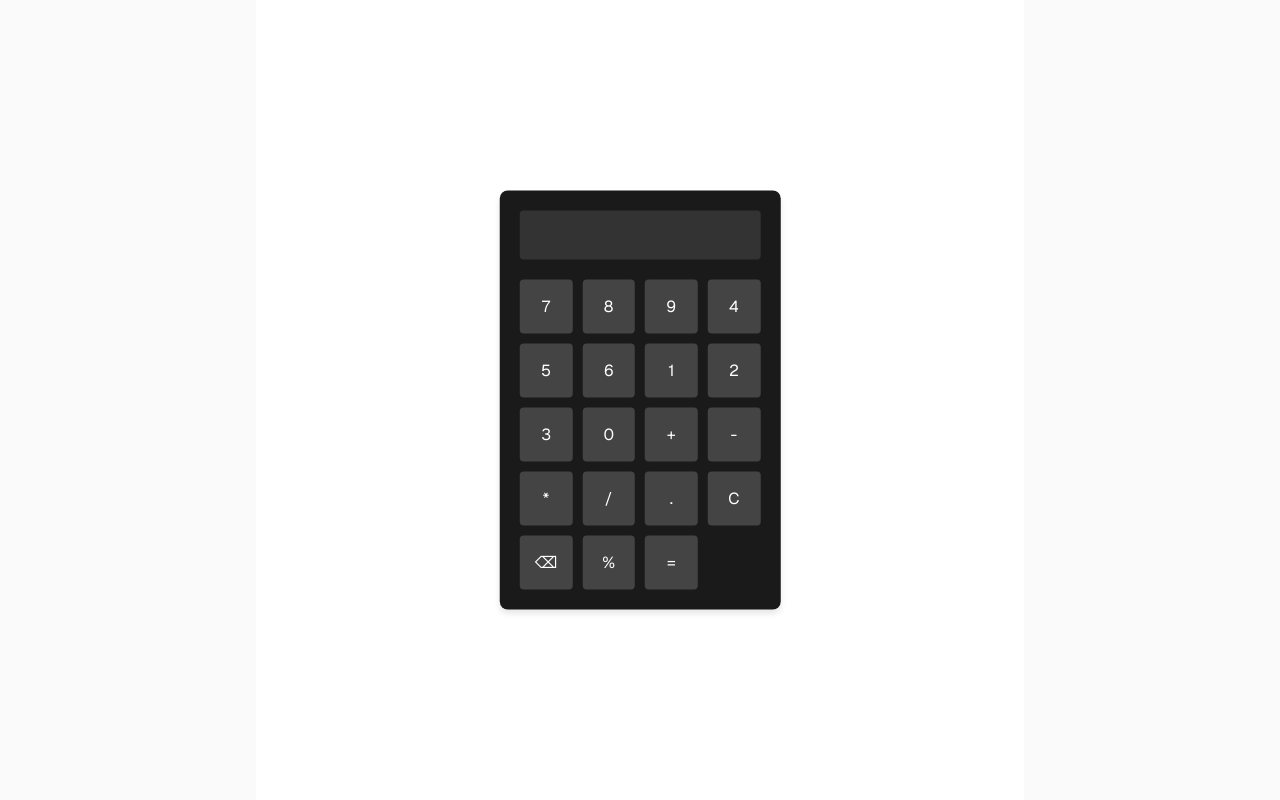
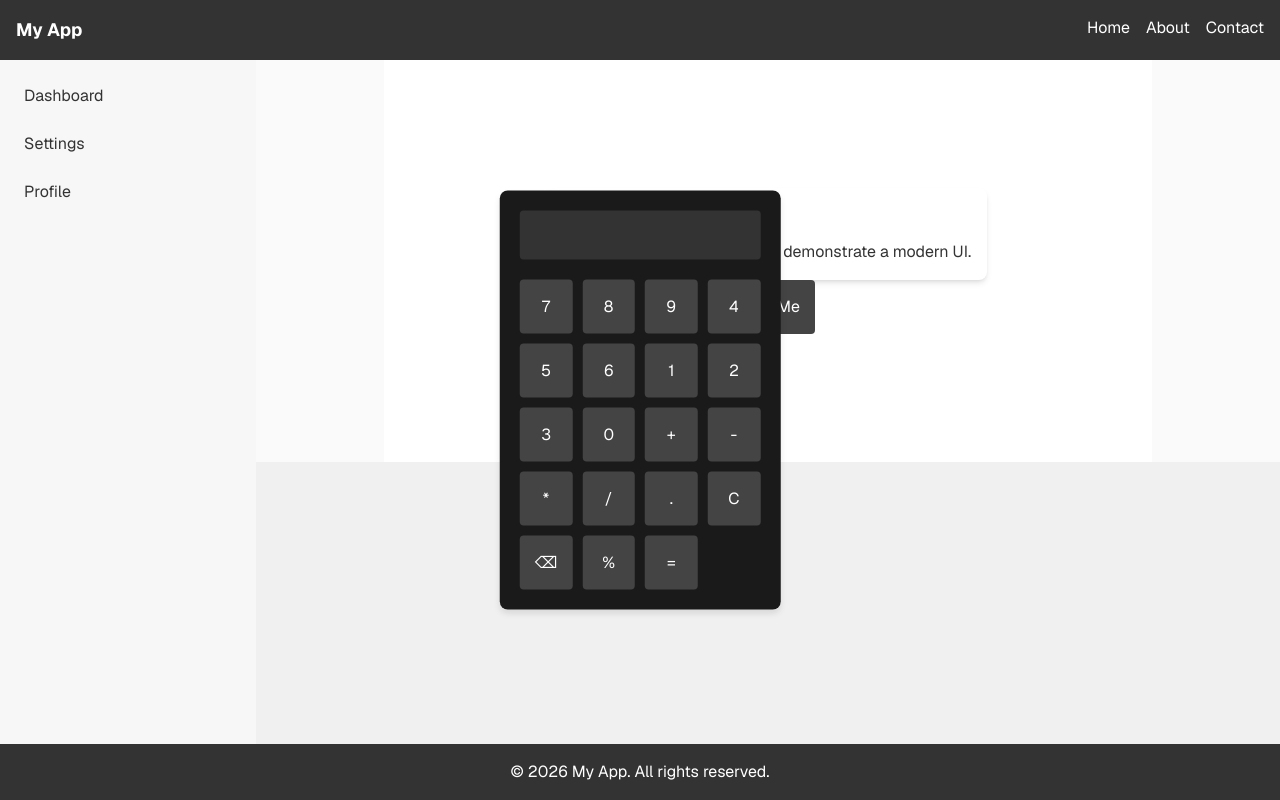
Before and after one commit to Abdullahkhan80/anka-os-test, a Next.js app: page / in a window 1280 px wide. Built offline with nearby package versions, Linux system fonts and the light colour scheme.

Commit message:
feat: enhance UI with new components and styles

```diff
--- /dev/null
+++ b/app/components/Button.tsx
@@ -0,0 +1,21 @@
+import React from 'react';
+
+interface ButtonProps {
+  label: string;
+  onClick: () => void;
+  type?: 'button' | 'submit' | 'reset';
+}
+
+const Button: React.FC<ButtonProps> = ({ label, onClick, type = 'button' }) => {
+  return (
+    <button
+      type={type}
+      onClick={onClick}
+      className="bg-blue-500 text-white py-2 px-4 rounded hover:bg-blue-600"
+    >
+      {label}
+    </button>
+  );
+};
+
+export default Button;
--- /dev/null
+++ b/app/components/Card.tsx
@@ -0,0 +1,17 @@
+import React from 'react';
+
+interface CardProps {
+  title: string;
+  content: string;
+}
+
+const Card: React.FC<CardProps> = ({ title, content }) => {
+  return (
+    <div className="bg-white shadow-md rounded-lg p-4">
+      <h3 className="text-xl font-bold mb-2">{title}</h3>
+      <p>{content}</p>
+    </div>
+  );
+};
+
+export default Card;
--- /dev/null
+++ b/app/components/Footer.tsx
@@ -0,0 +1,11 @@
+import React from 'react';
+
+const Footer = () => {
+  return (
+    <footer className="bg-gray-800 text-white p-4 mt-auto">
+      <div className="text-center">© 2026 My App. All rights reserved.</div>
+    </footer>
+  );
+};
+
+export default Footer;
--- /dev/null
+++ b/app/components/Header.tsx
@@ -0,0 +1,18 @@
+import React from 'react';
+
+const Header = () => {
+  return (
+    <header className="bg-gray-800 text-white p-4">
+      <nav className="flex justify-between">
+        <div className="text-lg font-bold">My App</div>
+        <ul className="flex space-x-4">
+          <li><a href="#" className="hover:underline">Home</a></li>
+          <li><a href="#" className="hover:underline">About</a></li>
+          <li><a href="#" className="hover:underline">Contact</a></li>
+        </ul>
+      </nav>
+    </header>
+  );
+};
+
+export default Header;
--- /dev/null
+++ b/app/components/Sidebar.tsx
@@ -0,0 +1,15 @@
+import React from 'react';
+
+const Sidebar = () => {
+  return (
+    <aside className="bg-gray-200 p-4 w-64">
+      <ul className="space-y-2">
+        <li><a href="#" className="block p-2 hover:bg-gray-300">Dashboard</a></li>
+        <li><a href="#" className="block p-2 hover:bg-gray-300">Settings</a></li>
+        <li><a href="#" className="block p-2 hover:bg-gray-300">Profile</a></li>
+      </ul>
+    </aside>
+  );
+};
+
+export default Sidebar;
--- a/app/layout.tsx
+++ b/app/layout.tsx
@@ -1,6 +1,10 @@
 import type { Metadata } from "next";
 import { Geist, Geist_Mono } from "next/font/google";
 import "./globals.css";
+import Header from './components/Header';
+import Footer from './components/Footer';
+import Sidebar from './components/Sidebar';
+import './styles/components.css';
 
 const geistSans = Geist({
   variable: "--font-geist-sans",
@@ -23,7 +27,14 @@ export default function RootLayout({ children }: LayoutProps<"/">) {
       lang="en"
       className={`${geistSans.variable} ${geistMono.variable} h-full antialiased`}
     >
-      <body className="min-h-full flex flex-col">{children}</body>
+      <body className="min-h-full flex flex-col">
+        <Header />
+        <div className="flex flex-1">
+          <Sidebar />
+          <main className="flex-1">{children}</main>
+        </div>
+        <Footer />
+      </body>
     </html>
   );
 }
--- a/app/page.tsx
+++ b/app/page.tsx
@@ -1,10 +1,16 @@
+'use client';
+
 import Image from "next/image";
 import Calculator from "./components/Calculator";
+import Card from "./components/Card";
+import Button from "./components/Button";
 
 export default function Home() {
   return (
     <div className="flex flex-col flex-1 items-center justify-center bg-zinc-50 font-sans dark:bg-black">
       <main className="flex flex-1 w-full max-w-3xl flex-col items-center justify-center py-32 px-16 bg-white dark:bg-black">
+        <Card title="Welcome to My App" content="This is a simple application to demonstrate a modern UI." />
+        <Button label="Click Me" onClick={() => alert('Button clicked!')} />
 
         <Calculator />
 
--- /dev/null
+++ b/app/styles/components.css
@@ -0,0 +1,54 @@
+body {
+  font-family: var(--font-geist-sans);
+  background-color: #f0f0f0;
+  color: #333;
+}
+
+header, footer {
+  background-color: #333;
+  color: #fff;
+}
+
+nav a {
+  color: #fff;
+  text-decoration: none;
+}
+
+nav a:hover {
+  text-decoration: underline;
+}
+
+aside {
+  background-color: #f7f7f7;
+}
+
+button {
+  background-color: #0070f3;
+  color: #fff;
+  border: none;
+  padding: 10px 20px;
+  border-radius: 5px;
+  cursor: pointer;
+}
+
+button:hover {
+  background-color: #005bb5;
+}
+
+.card {
+  background-color: #fff;
+  border-radius: 8px;
+  box-shadow: 0 4px 6px rgba(0, 0, 0, 0.1);
+  padding: 20px;
+  margin: 10px;
+}
+
+.card-title {
+  font-size: 1.5rem;
+  margin-bottom: 10px;
+}
+
+.card-content {
+  font-size: 1rem;
+  color: #666;
+}
```
